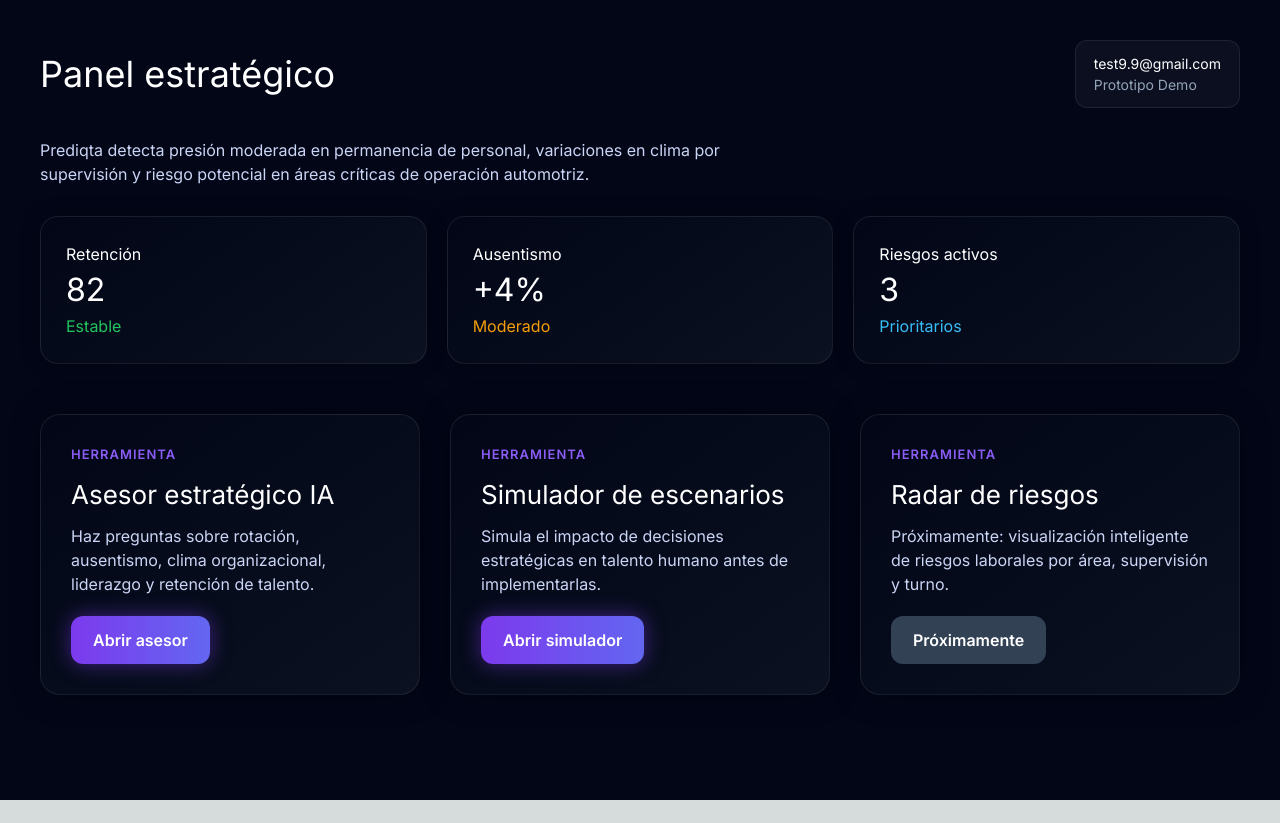
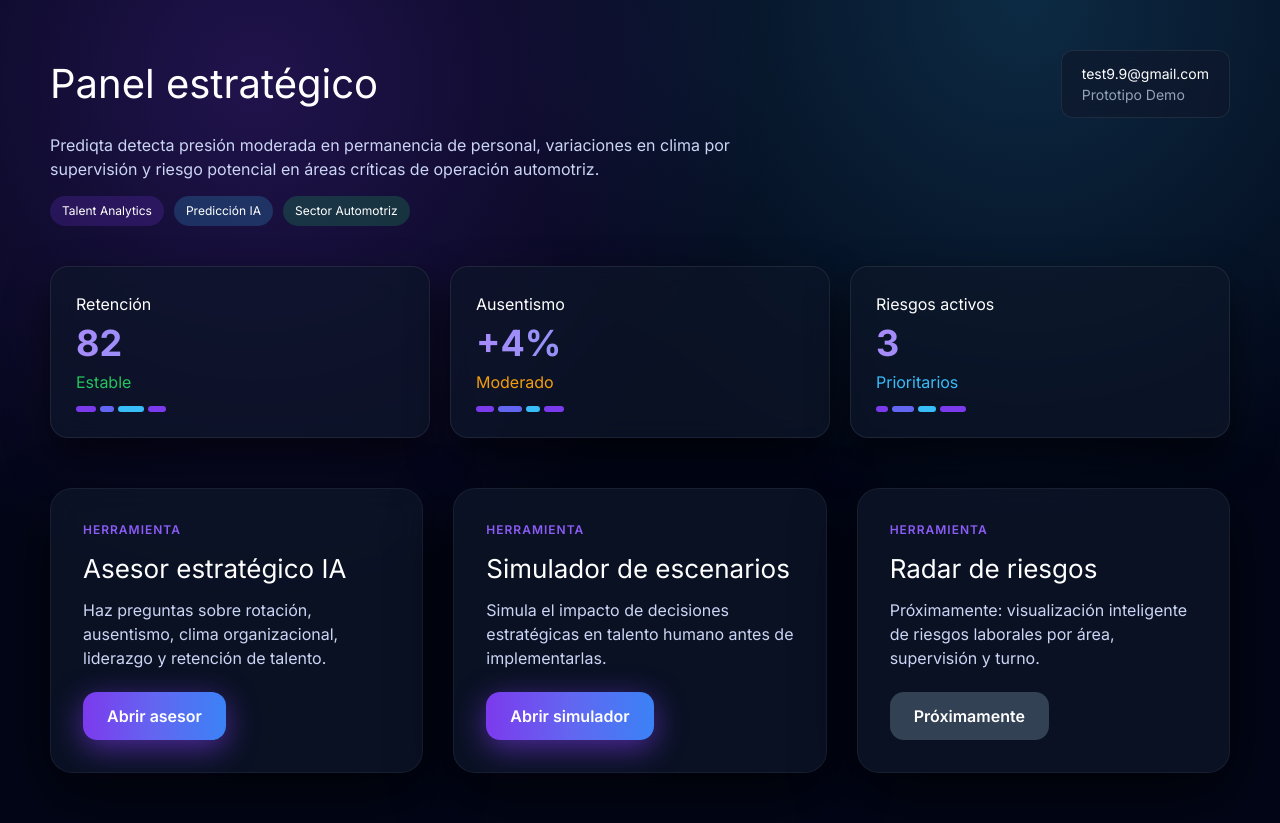
Before and after one commit to isabelsubcuentas-create/prediqta-portal, a Next.js app: page /dashboard in a window 1280 px wide. Before the commit the page ends 800 px from the top, so only its background shows below. Built offline with nearby package versions, Linux system fonts and the light colour scheme.

Commit message:
Update page.tsx

```diff
--- a/app/dashboard/page.tsx
+++ b/app/dashboard/page.tsx
@@ -2,22 +2,26 @@ export default function Dashboard() {
 
 const container = {
 minHeight: "100vh",
-    padding: "40px",
-    background: "#020617",
+padding: "50px",
 color: "white",
-    fontFamily: "Inter, sans-serif"
+fontFamily: "Inter, sans-serif",
+background: `
+radial-gradient(circle at 20% 10%, rgba(124,58,237,0.25), transparent 40%),
+radial-gradient(circle at 80% 0%, rgba(56,189,248,0.20), transparent 40%),
+#020617
+`
 }
 
 const header = {
 display: "flex",
 justifyContent: "space-between",
-    alignItems: "center",
-    marginBottom: "30px"
+alignItems: "center"
 }
 
 const userCard = {
-    background: "rgba(255,255,255,0.04)",
-    padding: "12px 18px",
+background: "rgba(15,23,42,0.6)",
+backdropFilter: "blur(10px)",
+padding: "12px 20px",
 borderRadius: "12px",
 border: "1px solid rgba(255,255,255,0.08)",
 fontSize: "14px"
@@ -25,23 +29,37 @@ export default function Dashboard() {
 
 const description = {
 color: "#cbd5f5",
-    marginTop: "10px",
+marginTop: "15px",
 maxWidth: "700px"
+}
+
+const badges = {
+display: "flex",
+gap: "10px",
+marginTop: "15px"
+}
+
+const badge = {
+background: "rgba(124,58,237,0.2)",
+padding: "6px 12px",
+borderRadius: "20px",
+fontSize: "12px"
 }
 
 const kpiGrid = {
 display: "grid",
 gridTemplateColumns: "repeat(auto-fit,minmax(220px,1fr))",
 gap: "20px",
-    marginTop: "30px"
+marginTop: "40px"
 }
 
 const kpiCard = {
 padding: "25px",
 borderRadius: "18px",
-    background: "linear-gradient(145deg,#020617,#0b1120)",
+background: "rgba(15,23,42,0.65)",
+backdropFilter: "blur(12px)",
 border: "1px solid rgba(255,255,255,0.08)",
-    boxShadow: "0 0 20px rgba(0,0,0,0.3)"
+boxShadow: "0 20px 40px rgba(0,0,0,0.6)"
 }
 
 const toolGrid = {
@@ -52,18 +70,19 @@ export default function Dashboard() {
 }
 
 const toolCard = {
-    padding: "30px",
-    borderRadius: "20px",
-    background: "linear-gradient(145deg,#020617,#0b1120)",
-    border: "1px solid rgba(255,255,255,0.08)",
-    boxShadow: "0 0 30px rgba(0,0,0,0.35)"
+padding: "32px",
+borderRadius: "22px",
+background: "rgba(15,23,42,0.7)",
+backdropFilter: "blur(14px)",
+border: "1px solid rgba(255,255,255,0.06)",
+boxShadow: "0 20px 60px rgba(0,0,0,0.7)"
 }
 
 const sectionLabel = {
 color: "#8b5cf6",
 fontWeight: "600",
 letterSpacing: "1px",
-    fontSize: "13px"
+fontSize: "12px"
 }
 
 const toolTitle = {
@@ -78,15 +97,15 @@ export default function Dashboard() {
 }
 
 const button = {
-    marginTop: "20px",
-    padding: "12px 22px",
-    borderRadius: "12px",
+marginTop: "22px",
+padding: "12px 24px",
+borderRadius: "14px",
 border: "none",
-    background: "linear-gradient(90deg,#7c3aed,#6366f1)",
+background: "linear-gradient(90deg,#7c3aed,#6366f1,#3b82f6)",
 color: "white",
 fontWeight: "600",
 cursor: "pointer",
-    boxShadow: "0 0 20px rgba(124,58,237,0.5)"
+boxShadow: "0 8px 30px rgba(124,58,237,0.6)"
 }
 
 const buttonDisabled = {
@@ -101,7 +120,7 @@ export default function Dashboard() {
 <main style={container}>
 
 <div style={header}>
-        <h1 style={{fontSize:"36px"}}>Panel estratégico</h1>
+<h1 style={{fontSize:"40px"}}>Panel estratégico</h1>
 
 <div style={userCard}>
 test9.9@gmail.com
@@ -112,10 +131,15 @@ export default function Dashboard() {
 
 <p style={description}>
 Prediqta detecta presión moderada en permanencia de personal,
-        variaciones en clima por supervisión y riesgo potencial en áreas críticas
-        de operación automotriz.
+variaciones en clima por supervisión y riesgo potencial en áreas
+críticas de operación automotriz.
 </p>
 
+<div style={badges}>
+<span style={badge}>Talent Analytics</span>
+<span style={{...badge, background:"rgba(56,189,248,0.2)"}}>Predicción IA</span>
+<span style={{...badge, background:"rgba(34,197,94,0.2)"}}>Sector Automotriz</span>
+</div>
 
 {/* KPIs */}
 
@@ -123,24 +147,77 @@ export default function Dashboard() {
 
 <div style={kpiCard}>
 <p>Retención</p>
-          <h2 style={{fontSize:"32px"}}>82</h2>
+
+<h2 style={{
+fontSize:"36px",
+fontWeight:"700",
+background:"linear-gradient(90deg,#a78bfa,#60a5fa)",
+WebkitBackgroundClip:"text",
+color:"transparent"
+}}>
+82
+</h2>
+
 <p style={{color:"#22c55e"}}>Estable</p>
+
+<div style={{marginTop:"12px",display:"flex",gap:"4px"}}>
+<div style={{height:"6px",width:"20px",background:"#7c3aed",borderRadius:"3px"}}></div>
+<div style={{height:"6px",width:"14px",background:"#6366f1",borderRadius:"3px"}}></div>
+<div style={{height:"6px",width:"26px",background:"#38bdf8",borderRadius:"3px"}}></div>
+<div style={{height:"6px",width:"18px",background:"#7c3aed",borderRadius:"3px"}}></div>
+</div>
+
 </div>
 
 <div style={kpiCard}>
 <p>Ausentismo</p>
-          <h2 style={{fontSize:"32px"}}>+4%</h2>
+
+<h2 style={{
+fontSize:"36px",
+fontWeight:"700",
+background:"linear-gradient(90deg,#a78bfa,#60a5fa)",
+WebkitBackgroundClip:"text",
+color:"transparent"
+}}>
++4%
+</h2>
+
 <p style={{color:"#f59e0b"}}>Moderado</p>
+
+<div style={{marginTop:"12px",display:"flex",gap:"4px"}}>
+<div style={{height:"6px",width:"18px",background:"#7c3aed",borderRadius:"3px"}}></div>
+<div style={{height:"6px",width:"24px",background:"#6366f1",borderRadius:"3px"}}></div>
+<div style={{height:"6px",width:"14px",background:"#38bdf8",borderRadius:"3px"}}></div>
+<div style={{height:"6px",width:"20px",background:"#7c3aed",borderRadius:"3px"}}></div>
+</div>
+
 </div>
 
 <div style={kpiCard}>
 <p>Riesgos activos</p>
-          <h2 style={{fontSize:"32px"}}>3</h2>
+
+<h2 style={{
+fontSize:"36px",
+fontWeight:"700",
+background:"linear-gradient(90deg,#a78bfa,#60a5fa)",
+WebkitBackgroundClip:"text",
+color:"transparent"
+}}>
+3
+</h2>
+
 <p style={{color:"#38bdf8"}}>Prioritarios</p>
+
+<div style={{marginTop:"12px",display:"flex",gap:"4px"}}>
+<div style={{height:"6px",width:"12px",background:"#7c3aed",borderRadius:"3px"}}></div>
+<div style={{height:"6px",width:"22px",background:"#6366f1",borderRadius:"3px"}}></div>
+<div style={{height:"6px",width:"18px",background:"#38bdf8",borderRadius:"3px"}}></div>
+<div style={{height:"6px",width:"26px",background:"#7c3aed",borderRadius:"3px"}}></div>
 </div>
 
 </div>
 
+</div>
 
 {/* HERRAMIENTAS */}
 
@@ -161,8 +238,8 @@ export default function Dashboard() {
 Abrir asesor
 </button>
 </a>
+
 </section>
-
 
 <section style={toolCard}>
 <p style={sectionLabel}>HERRAMIENTA</p>
@@ -179,8 +256,8 @@ export default function Dashboard() {
 Abrir simulador
 </button>
 </a>
+
 </section>
-
 
 <section style={toolCard}>
 <p style={sectionLabel}>HERRAMIENTA</p>
@@ -195,6 +272,7 @@ export default function Dashboard() {
 <button style={buttonDisabled}>
 Próximamente
 </button>
+
 </section>
 
 </div>
```
Lines whose indentation alone changed are shown as unchanged.
